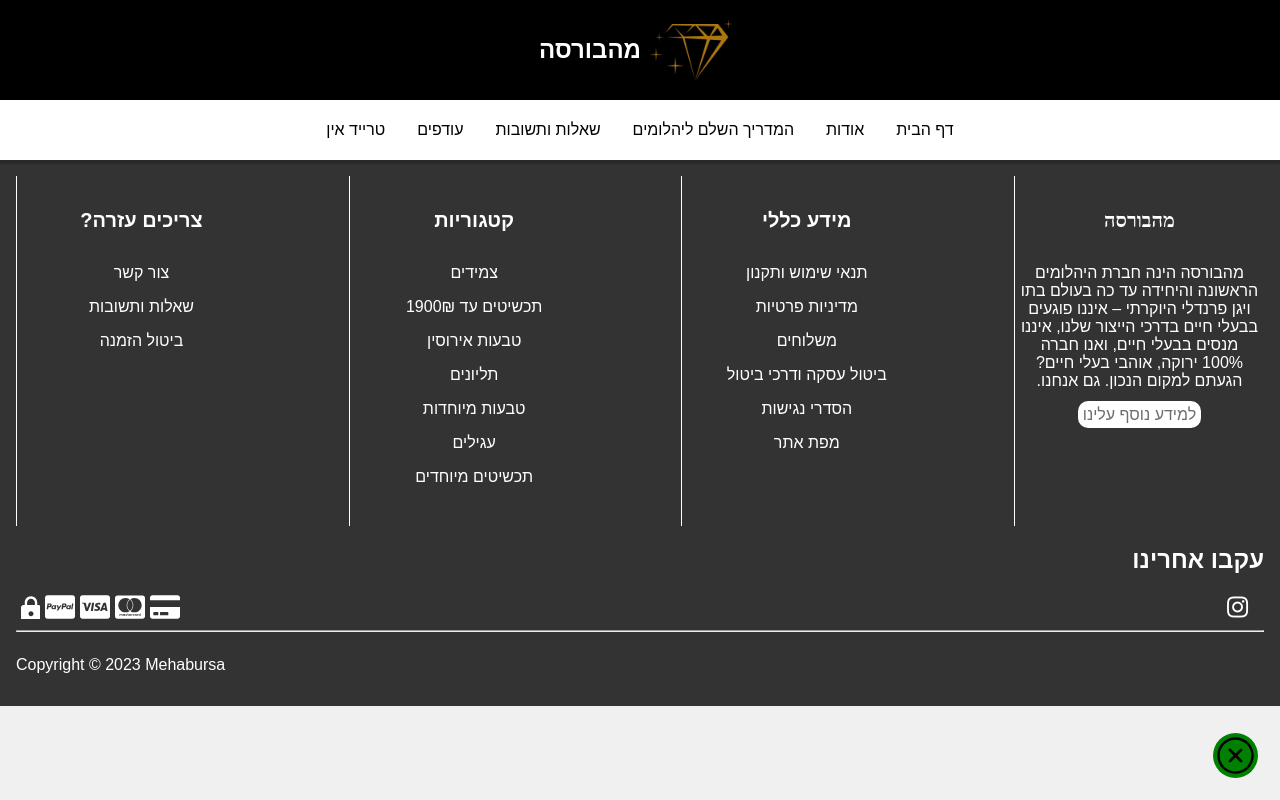
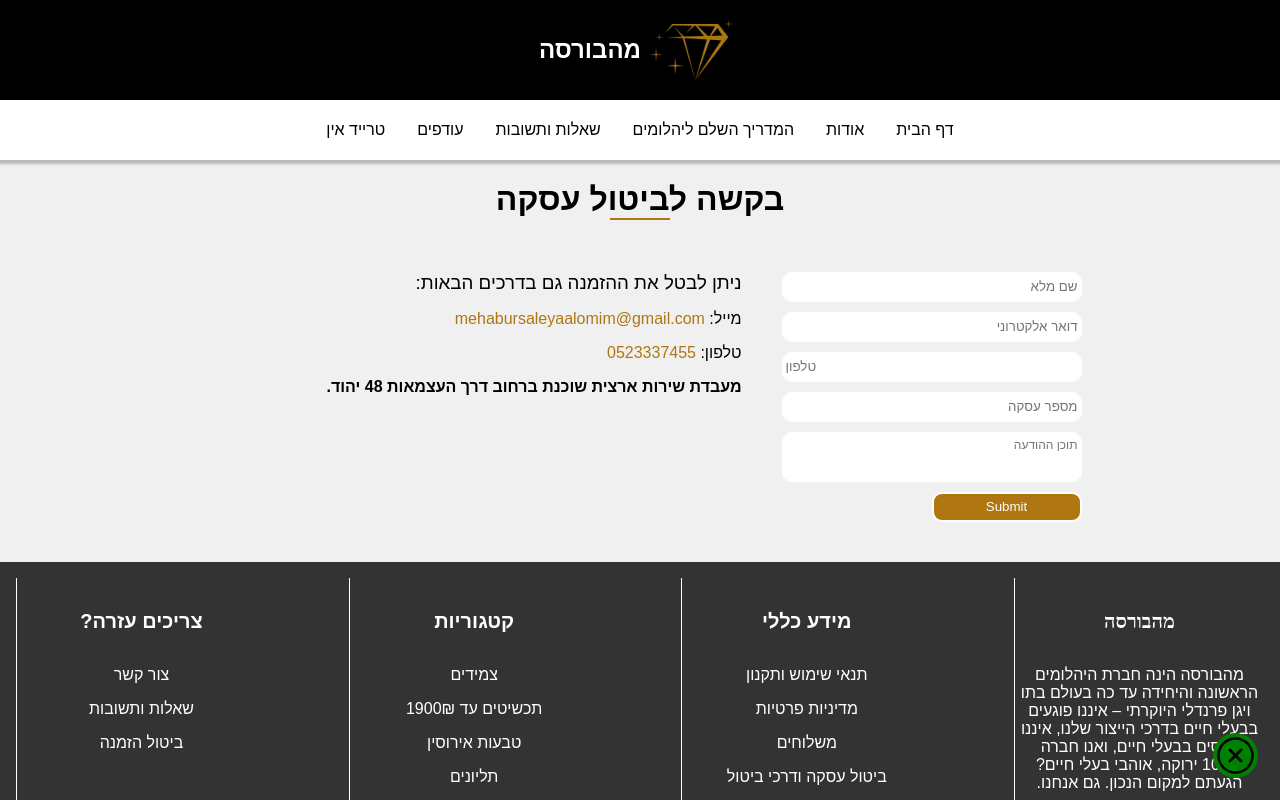
Before and after one commit to yaniv851/tomer-s-website, a React (Create React App) app in the folder frontend/: page /DealCancellation in a window 1280 px wide. Shown: the top 800 px of the page. Built offline with nearby package versions, Linux system fonts and the light colour scheme; the HTML template or start-up script is replaced by a standard one; a web font is replaced by a local one.

Commit message:
דף ביטול הזמנה נוסף לאתר

```diff
--- a/frontend/src/App.js
+++ b/frontend/src/App.js
@@ -26,6 +26,7 @@ import { FaCcVisa } from 'react-icons/fa';
 import { FaCcMastercard } from 'react-icons/fa';
 import { FaCreditCard } from 'react-icons/fa';
 import "./comps/style/footer.css";
+import Cencel from "./pages/cencelOrder";
 
 
 function App() {
@@ -89,8 +90,8 @@ function App() {
       <BrowserRouter>
         <Routes>
           <Route path="/" element={<Home />} exact />
-          <Route path="article" element={<Article />} />
-          <Route path="about" element={<Accordion />} />
+          <Route path="/article" element={<Article />} />
+          <Route path="/about" element={<Accordion />} />
           <Route path="/product/:title" element={<Product />} />
           <Route path="/takanon1" element={<T1 />} />
           <Route path="/takanon2" element={<T2 />} />
@@ -103,6 +104,7 @@ function App() {
           <Route path="/vali" element={<MyDropzone />} />
           <Route path="/answers" element={<Qa />} />
           <Route path="/trade" element={<Trade />} />
+          <Route path="/DealCancellation" element={<Cencel />} />
         </Routes>
       </BrowserRouter>
 
--- a/frontend/src/comps/products.js
+++ b/frontend/src/comps/products.js
@@ -59,9 +59,13 @@ function CardContainer() {
           clean,
           diamondType,
           Price,
-        }`
+          row,
+        } | order(row asc)`
       )
-      .then((data) => setAllProducts(data))
+      .then((data) => {
+        setAllProducts(data);
+        setSentTitles(data.map(product => product.title)); // update sentTitles with the new data
+      })
       .catch(console.error);
   }, []);
   // const images = [
@@ -89,14 +93,18 @@ function CardContainer() {
     setCurrentPage(currentPage + 1);
   };
 
+  // create an array of rows based on the maximum row number in the products
+  const maxRow = allProductData ? Math.max(...allProductData.map(product => product.row)) : 0;
+  const rows = Array.from(Array(maxRow), (_, index) => index + 1);
 
   return (
-    <div className='column'>
-      <div className='row' style={{ textAlign: "center" }} dir="rtl">
-        <h1 style={{ fontWeight: 400 }}>הנמכרים ביותר:</h1>
+    <div className='column' style={{marginBottom: '30px'}}>
+      <h1 dir='rtl' style={{ fontWeight: 400, textAlign: "center"  }}>הנמכרים ביותר:</h1>
+      {rows.map(row => (
+        <div key={row} className='row' dir="rtl"  style={{ textAlign: "center" }}>
           <div style={styles.cardContainer} className="cardContainer" dir="ltr">
             {allProductData &&
-            allProductData.map((product, index) => (
+              allProductData.filter(product => product.row === row).map((product, index) => (
                 <Card
                   key={index}
                   video={product.video}
@@ -120,6 +128,7 @@ function CardContainer() {
             }
           </div>
         </div>
+      ))}
     </div>
   );
 }
--- /dev/null
+++ b/frontend/src/pages/cencelOrder.js
@@ -0,0 +1,28 @@
+import React from "react";
+import "./styles/cencelOrder.css";
+
+export default function Cencel() {
+    return (
+        <div dir="rtl" className="wrapwra" style={{ marginRight: '10%' }}>
+            <div className="realhead">
+                <h1>בקשה לביטול עסקה</h1>
+            </div>
+            <div className="contentwrap">
+                <form className="cencelForm" >
+                    <input type={"text"} placeholder='שם מלא'></input>
+                    <input type={"email"} placeholder='דואר אלקטרוני'></input>
+                    <input type={"tel"} placeholder='טלפון'></input>
+                    <input type={"text"} placeholder='מספר עסקה'></input>
+                    <input type={"text"} placeholder='תוכן ההודעה' className='messegeinp'></input>
+                    <input type={"submit"}></input>
+                </form>
+                <div className="more">
+                    <h3>ניתן לבטל את ההזמנה גם בדרכים הבאות:</h3>
+                    <p>מייל: <a href="mailto:mehabursaleyaalomim@gmail.com">mehabursaleyaalomim@gmail.com</a></p>
+                    <p>טלפון: <a href="tel:0543337455">0523337455</a></p>
+                    <span style={{fontWeight: '800'}}>מעבדת שירות ארצית שוכנת ברחוב דרך העצמאות 48 יהוד.</span>
+                </div>
+            </div>
+        </div>
+    )
+}
--- /dev/null
+++ b/frontend/src/pages/styles/cencelOrder.css
@@ -0,0 +1,89 @@
+.wrapwra{
+    width: 100%;
+}
+
+.wrapwra .realhead h1{
+    display: flex;
+    flex-direction: column;
+    align-items: center;
+}
+
+
+.wrapwra .realhead h1::after {
+    content: "";
+    display: block;
+    width: 60px;
+    height: 2px;
+    background: #B07612;
+    margin-bottom: 30px;
+
+}
+
+
+
+.cencelForm {
+    display: flex;
+    flex-direction: column;
+}
+
+.cencelForm input {
+    width: 300px;
+    height: 30px;
+    margin-bottom: 10px;
+    border: 2px solid #fff;
+    transition: 1s;
+    outline: none;
+    border-radius: 10px;
+}
+
+.cencelForm input:focus {
+    border: 2px solid #B07612;
+    transition: 1s;
+    outline: none;
+}
+
+.cencelForm .messegeinp {
+    height: 50px;
+}
+
+.cencelForm .messegeinp::placeholder {
+    font-size: 12px;
+    top: 10%;
+    position: absolute;
+}
+
+.cencelForm input[type=submit] {
+    background-color: #B07612;
+    color: white;
+    border-radius: 10px;
+    width: 150px;
+    transition: 1s;
+    outline: none;
+}
+
+.cencelForm input[type=submit]:hover {
+    scale: 1.1;
+    transition: 1s;
+}
+
+.contentwrap{
+    display: flex;
+    flex-direction: row;
+    width: 90%;
+    justify-content: center;
+    margin-bottom: 30px;
+}
+
+.contentwrap .more{
+    margin-right: 40px;
+}
+
+.contentwrap .more h3{
+    margin: 0;
+    font-weight: 300;
+}
+
+.contentwrap .more a{
+    color: #B07612;
+    text-decoration: none;
+}
```
Also changed, not shown: 12 other files (tests, documents, lock files or other folders). Lines whose indentation alone changed are shown as unchanged.
